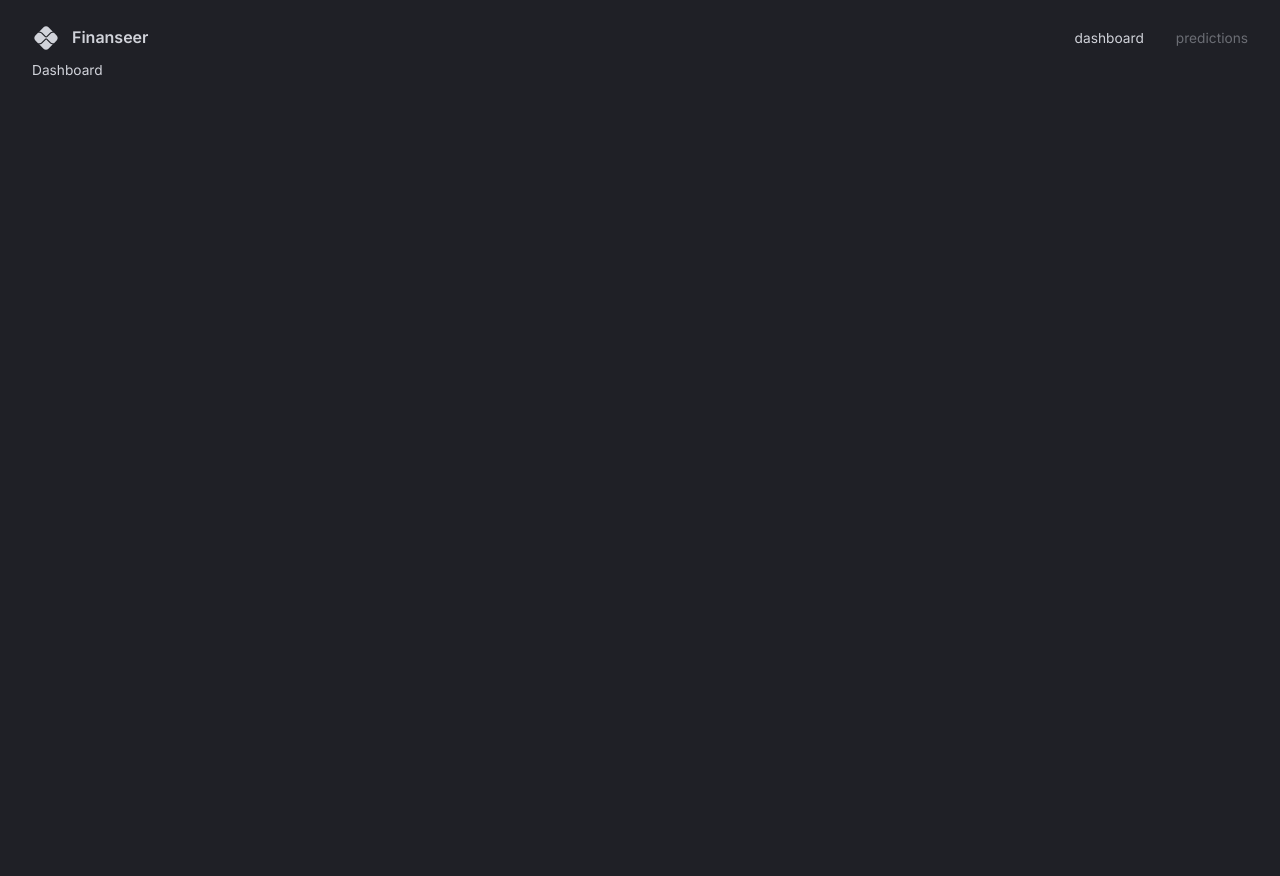
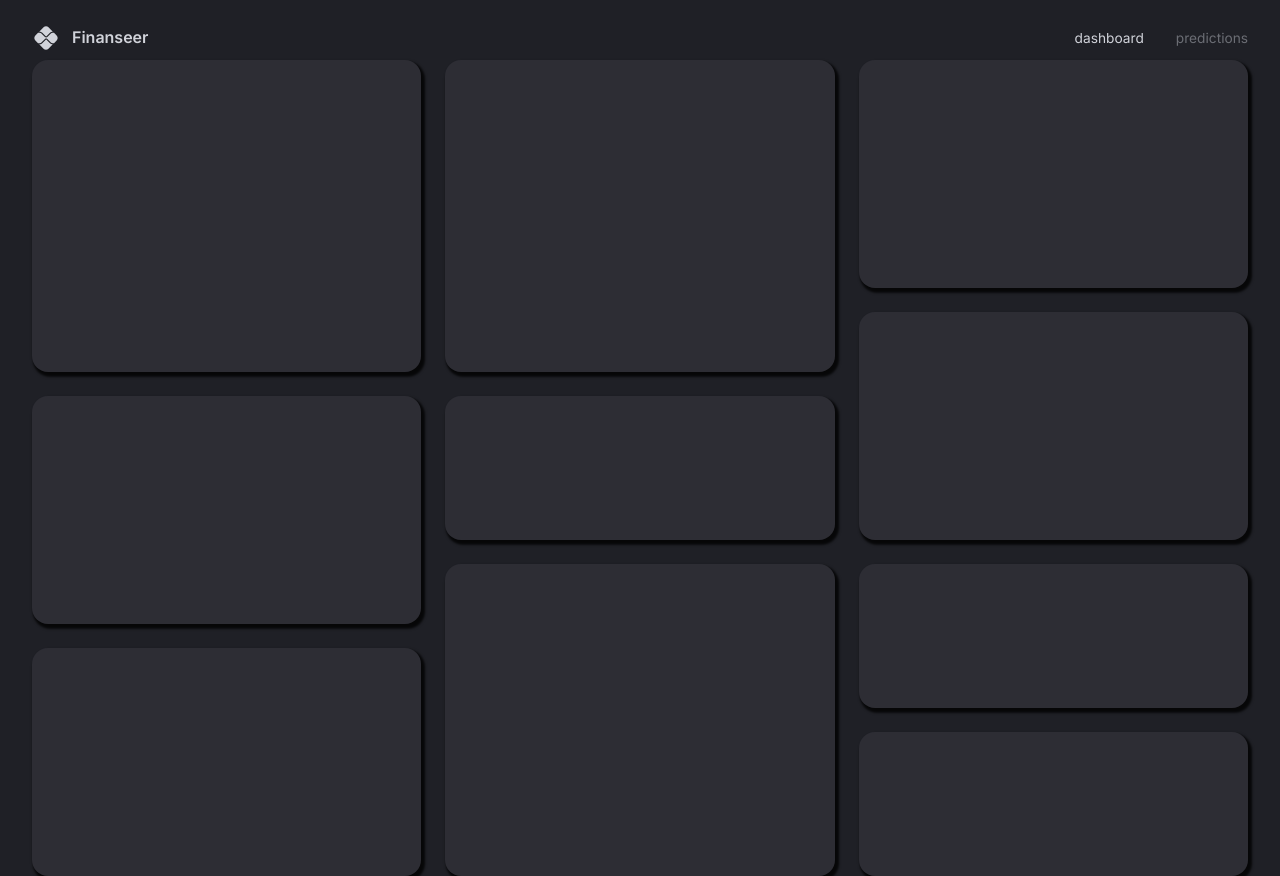
Before and after one commit to oreolaleye/finance_dashboard, a React (Vite) app in the folder client/: page / in a window 1280 px wide. Before the commit the page ends 800 px from the top, so only its background shows below. Built offline with nearby package versions, Linux system fonts and the light colour scheme; a web font is replaced by a local one.

Commit message:
setup - layout

```diff
--- /dev/null
+++ b/client/src/components/DashboardBox.tsx
@@ -0,0 +1,10 @@
+import { Box } from "@mui/material";
+import { styled } from "@mui/system";
+
+const DashboardBox = styled(Box)(({ theme }) =>({
+  backgroundColor: theme.palette.background.light,
+  borderRadius: "1rem",
+  boxShadow: "0.15rem 0.2rem 0.15rem 0.1rem rgba(0,0,0,0.8)"
+}));
+
+export default DashboardBox;
--- /dev/null
+++ b/client/src/scenes/dashboard/Row1.tsx
@@ -0,0 +1,16 @@
+import DashboardBox from '@/components/DashboardBox'
+import React from 'react'
+
+type Props = {}
+
+const Row1 = (props: Props) => {
+  return (
+    <>
+      <DashboardBox gridArea="a"></DashboardBox>
+      <DashboardBox gridArea="b"></DashboardBox>
+      <DashboardBox gridArea="c"></DashboardBox>
+    </>
+  )
+}
+
+export default Row1
--- /dev/null
+++ b/client/src/scenes/dashboard/Row2.tsx
@@ -0,0 +1,16 @@
+import DashboardBox from '@/components/DashboardBox'
+import React from 'react'
+
+type Props = {}
+
+const Row2 = (props: Props) => {
+  return (
+    <>
+      <DashboardBox gridArea="d"></DashboardBox>
+      <DashboardBox gridArea="e"></DashboardBox>
+      <DashboardBox gridArea="f"></DashboardBox>
+    </>
+  )
+}
+
+export default Row2
--- /dev/null
+++ b/client/src/scenes/dashboard/Row3.tsx
@@ -0,0 +1,17 @@
+import DashboardBox from '@/components/DashboardBox'
+import React from 'react'
+
+type Props = {}
+
+const Row3 = (props: Props) => {
+  return (
+    <>
+      <DashboardBox gridArea="g"></DashboardBox>
+      <DashboardBox gridArea="i"></DashboardBox>
+      <DashboardBox gridArea="h"></DashboardBox>
+      <DashboardBox gridArea="j"></DashboardBox>
+    </>
+  )
+}
+
+export default Row3
--- a/client/src/scenes/dashboard/index.tsx
+++ b/client/src/scenes/dashboard/index.tsx
@@ -1,11 +1,74 @@
-import { useTheme, Box } from '@mui/material';
+import { Box, useMediaQuery } from '@mui/material';
+import Row1 from './Row1';
+import Row2 from './Row2';
+import Row3 from './Row3';
 
-type Props = {};
+const gridTemplateLargeScreens = `
+  "a b c"
+  "a b c"
+  "a b c"
+  "a b f"
+  "d e f"
+  "d e f"
+  "d h i"
+  "g h i"
+  "g h j"
+  "g h j"
+`
 
-const Dashboard = (props: Props) => {
-  const { palette } =  useTheme();
+const gridTemplateSmallScreens = `
+  "a"
+  "a"
+  "a"
+  "a"
+  "b"
+  "b"
+  "b"
+  "b"
+  "c"
+  "c"
+  "c"
+  "d"
+  "d"
+  "d"
+  "e"
+  "e"
+  "f"
+  "f"
+  "f"
+  "g"
+  "g"
+  "g"
+  "h"
+  "h"
+  "h"
+  "h"
+  "i"
+  "i"
+  "j"
+  "j"
+`
+
+const Dashboard = () => {
+  const isAboveMediumScreens = useMediaQuery("(min-width: 1200px)")
   return (
-    <Box color={palette.grey[300]}>Dashboard</Box>
+    <Box width="100%" height="100%" display="grid" gap="1.5rem"
+      sx={
+        isAboveMediumScreens ? {
+        gridTemplateColumns: "repeat(3, minmax(370px, 1fr))",
+        gridTemplateRows: "repeat(10, minmax(60px, 1fr))",
+        gridTemplateAreas: gridTemplateLargeScreens,
+      } : {
+        gridAutoColumns: "1fr",
+        gridAutoRows: "80px",
+        gridTemplateAreas: gridTemplateSmallScreens,
+      }
+    }
+    >
+      <Row1 />
+      <Row2 />
+      <Row3 />
+    </Box>
   )
 }
 
```
